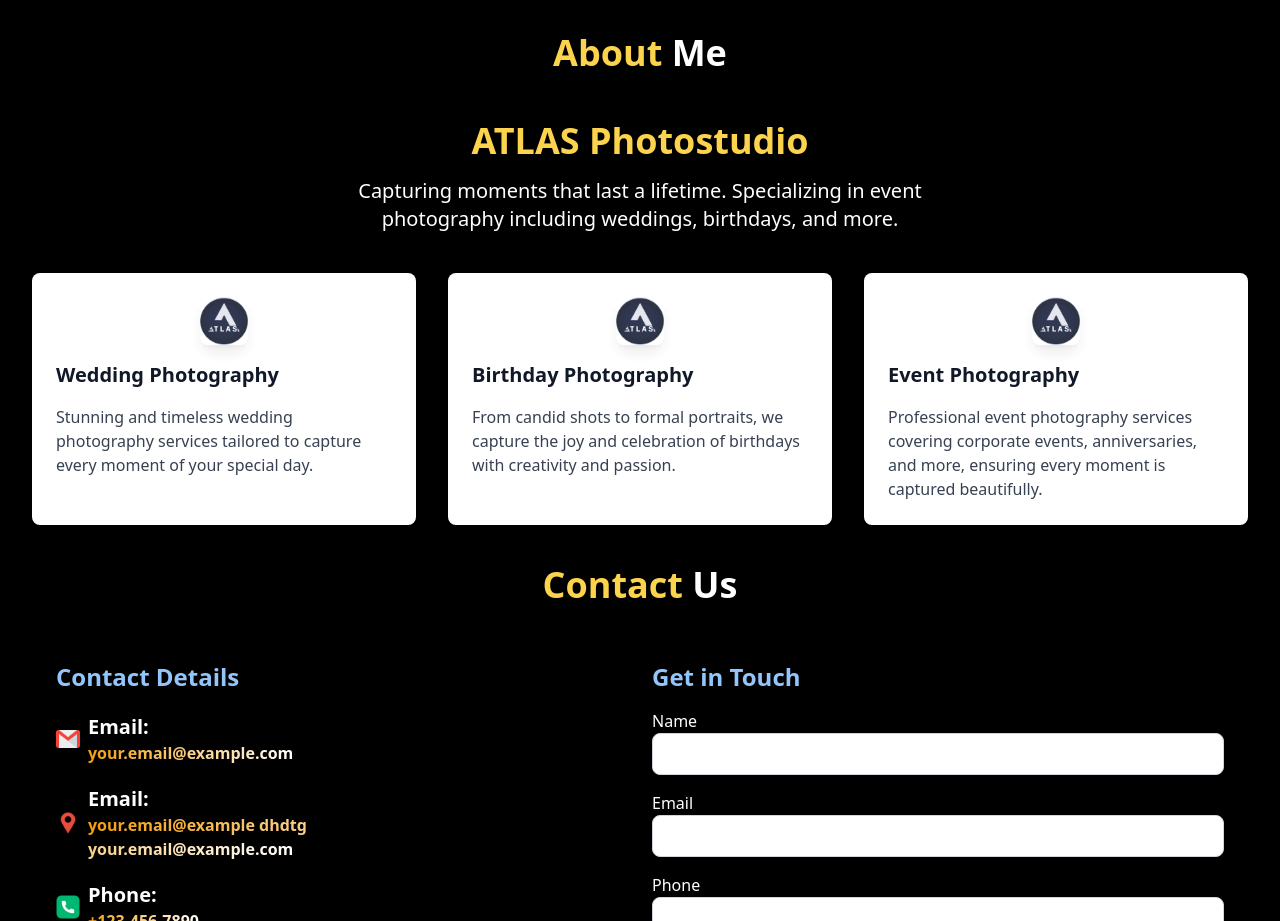
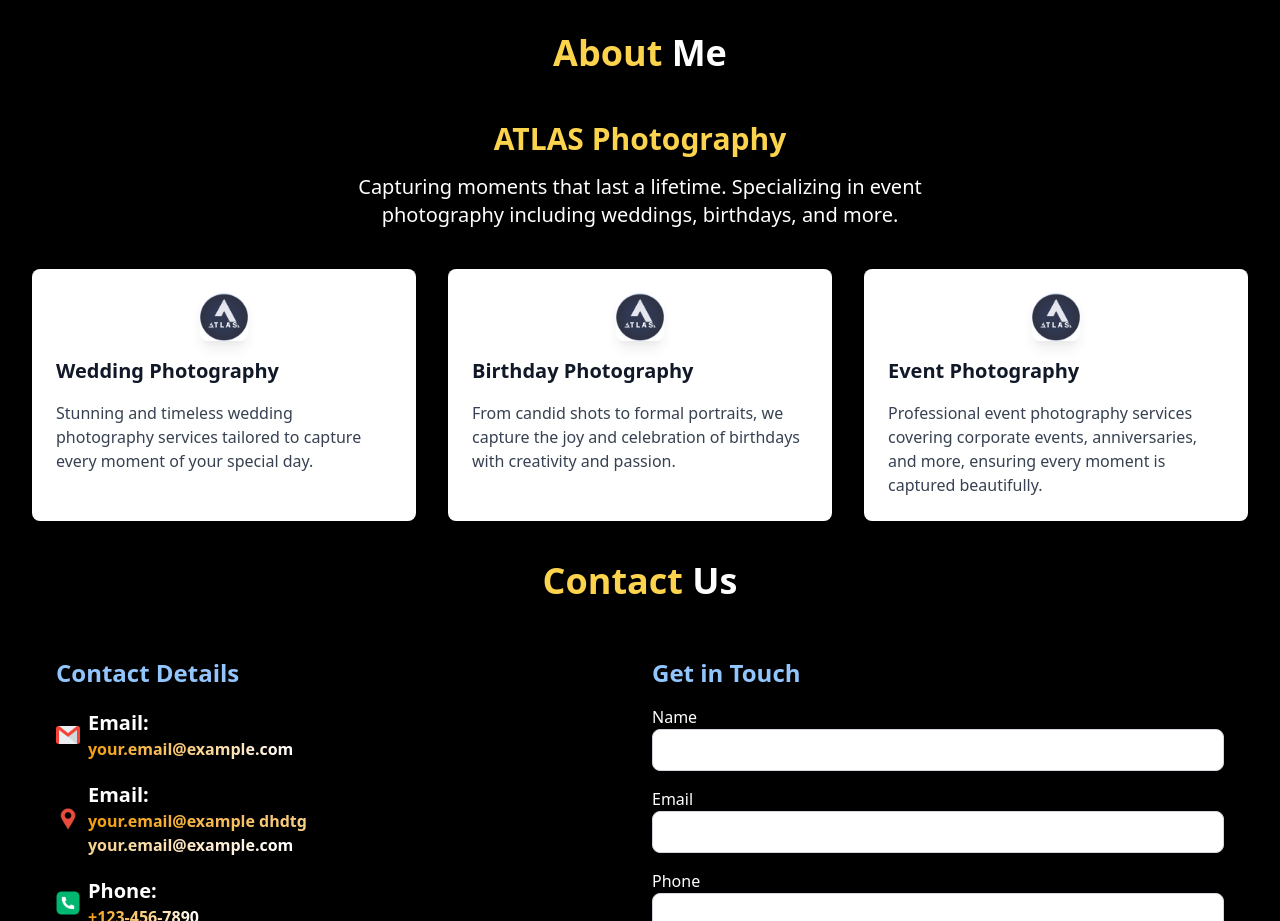
Before and after one commit to SpagTech/Atlas-Spag, a plain HTML site: page index.html in a window 1280 px wide. Shown: the part 2740-3661 px from the top of the page. Drawn offline with nearby package versions, Linux system fonts and the light colour scheme.

Commit message:
Update index.html

```diff
--- a/index.html
+++ b/index.html
@@ -386,7 +386,7 @@
           <div class="lg:text-center">
               <!-- <h2 class="text-base text-indigo-600 font-semibold tracking-wide uppercase">About Us</h2> -->
               <p class="mt-2 text-3xl leading-8 font-extrabold tracking-tight text-gray-900 sm:text-4xl">
-                <h2 class="text-4xl font-bold text-yellow-300 mb-4">ATLAS Photostudio</h2>
+                <h2 class="text-3xl font-bold text-yellow-300 mb-4">ATLAS Photography</h2>
               </p>
               <p class="mt-4 max-w-2xl text-xl text-white lg:mx-auto">
                   Capturing moments that last a lifetime. Specializing in event photography including weddings, birthdays, and more.
```
